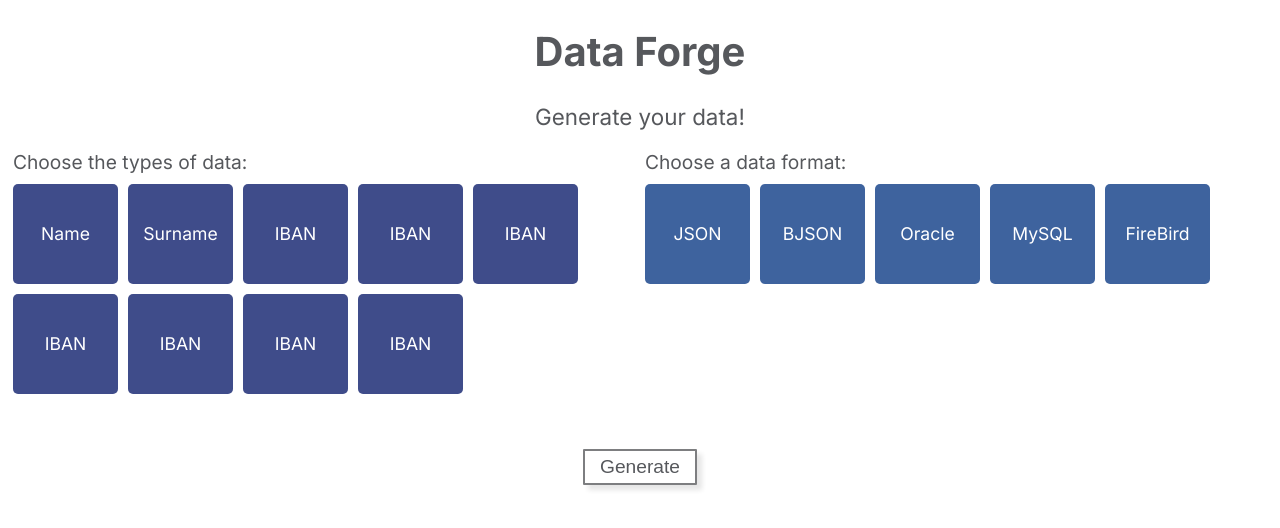
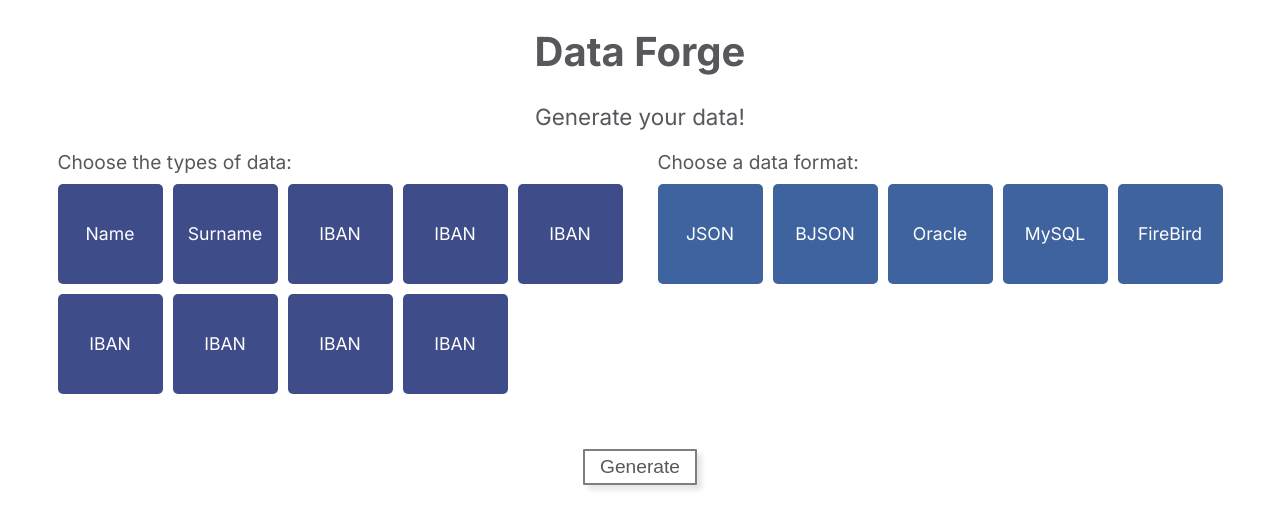
Before and after one commit to Krupahombre/DataForge, a Next.js app in the folder frontend/: page / in a window 1280 px wide. Shown: the top 528 px of the page. Built offline with nearby package versions, Linux system fonts and the light colour scheme.

Commit message:
1.7 - centered

```diff
--- a/frontend/src/app/components/AllFormats.js
+++ b/frontend/src/app/components/AllFormats.js
@@ -12,6 +12,7 @@ const StyledAllSquaresDiv = styled.div`
   height: auto;
   justify-content: flex-start;
   align-itmes: flex-start;
+  max-width: 600px;
 `;
 
 const StyledInfo = styled.label`
--- a/frontend/src/app/components/AllRecordsSquares.js
+++ b/frontend/src/app/components/AllRecordsSquares.js
@@ -9,6 +9,7 @@ const StyledMainDiv = styled.div`
 const StyledAllSquaresDiv = styled.div`
   display: flex;
   flex-wrap: wrap;
+  max-width: 600px;
 `;
 
 const StyledInfo = styled.label`
--- a/frontend/src/app/components/MainComponent.js
+++ b/frontend/src/app/components/MainComponent.js
@@ -3,9 +3,16 @@ import AllRecordsSquares from "./AllRecordsSquares";
 import AllFormats from "./AllFormats";
 import Banner from "./Banner";
 
+const MainDiv = styled.div`
+  display: block;
+  align-items: center;
+  justify-content: center;
+`;
+
 const StyledUsersChoice = styled.div`
   display: flex;
   align-items: flex-start;
+  justify-content: center;
 `;
 
 const StyledButtonDiv = styled.div`
@@ -31,7 +38,7 @@ const StyledGenerateButton = styled.button`
 
 export default function MainComponent() {
   return (
-    <>
+    <MainDiv>
       <Banner />
       <StyledUsersChoice>
         <AllRecordsSquares />
@@ -40,6 +47,6 @@ export default function MainComponent() {
       <StyledButtonDiv>
         <StyledGenerateButton>Generate</StyledGenerateButton>
       </StyledButtonDiv>
-    </>
+    </MainDiv>
   );
 }
```
